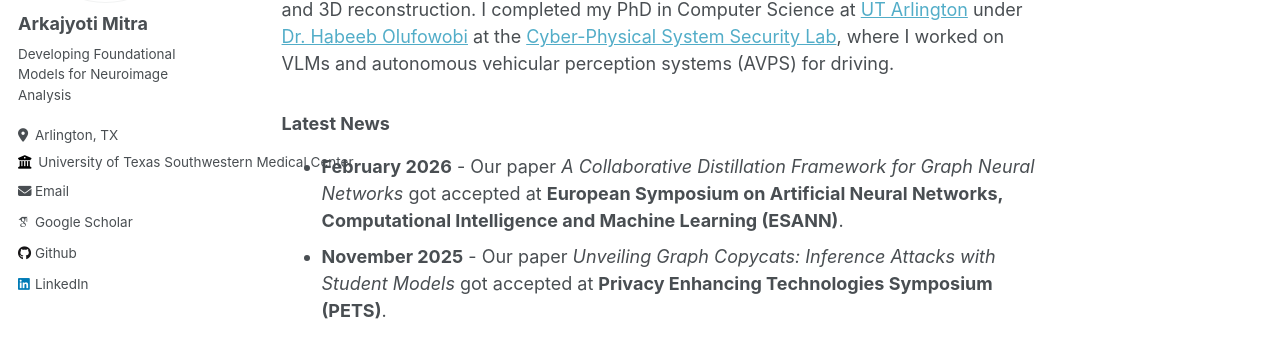
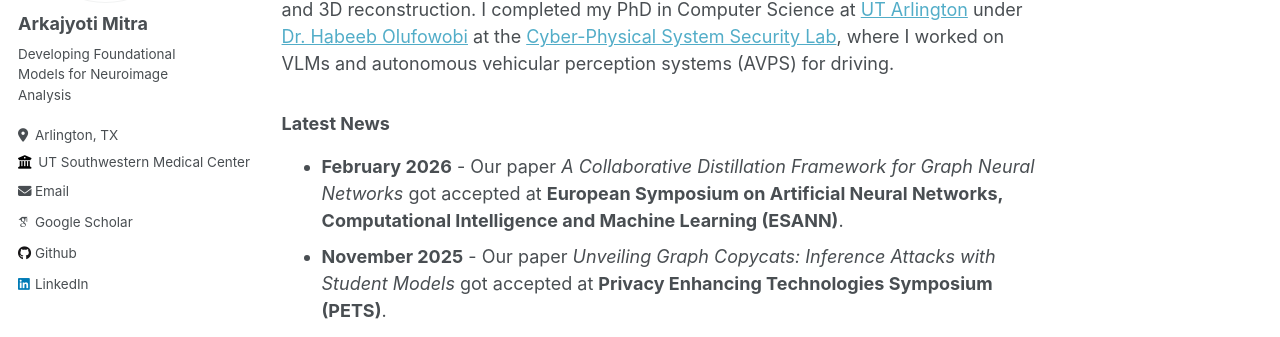
Before and after one commit to arkajyotimitra/arkajyotimitra.github.io, a Jekyll site: the page built from _pages/about.md, in a window 1280 px wide. Shown: the part 299-636 px from the top of the page. Built offline with Jekyll 4.4.1, drawn with Linux system fonts in a browser that asks for light colours; some web fonts are replaced.

Commit message:
Update _config.yml

```diff
--- a/_config.yml
+++ b/_config.yml
@@ -26,7 +26,7 @@ author:
   pronouns         : # example: "she/her"
   bio              : "Developing Foundational Models for Neuroimage Analysis"
   location         : "Arlington, TX"
-  employer         : "University of Texas Southwestern Medical Center"
+  employer         : "UT Southwestern Medical Center"
   uri              : # URL
   email            : "arkajyoti.mitra@utsouthwestern.edu"
 
```
